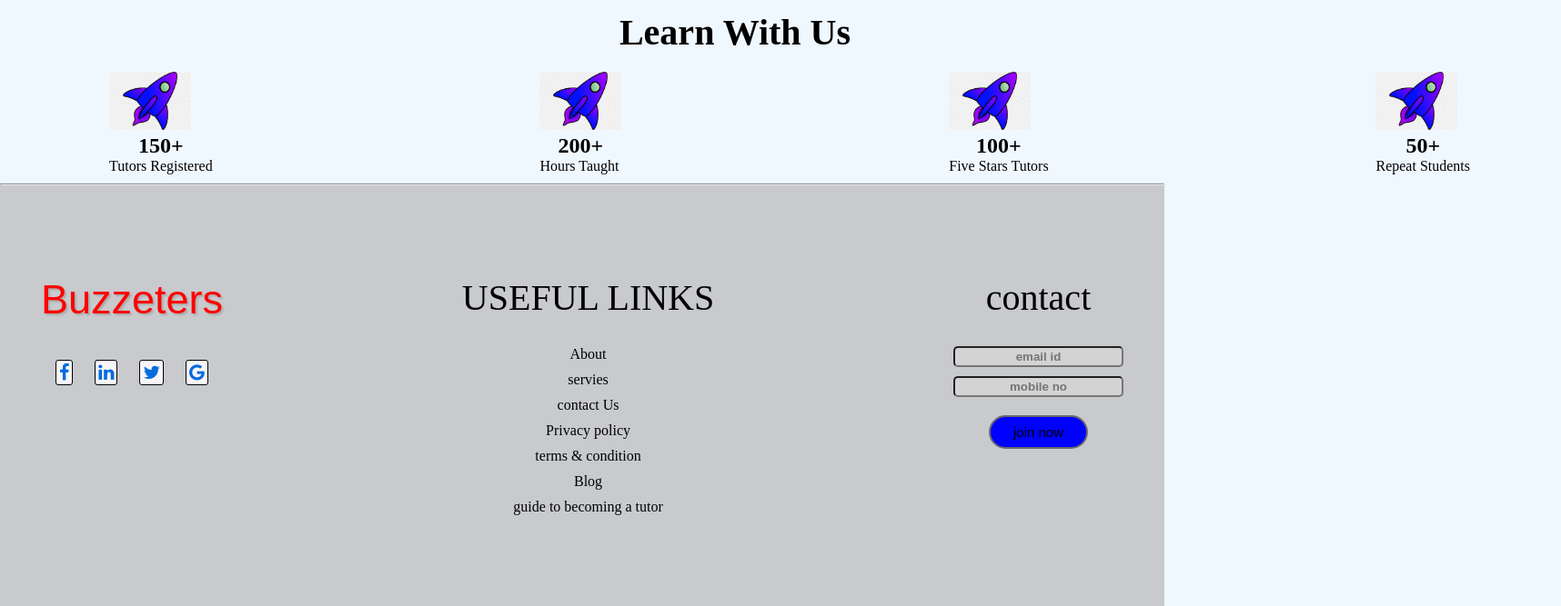
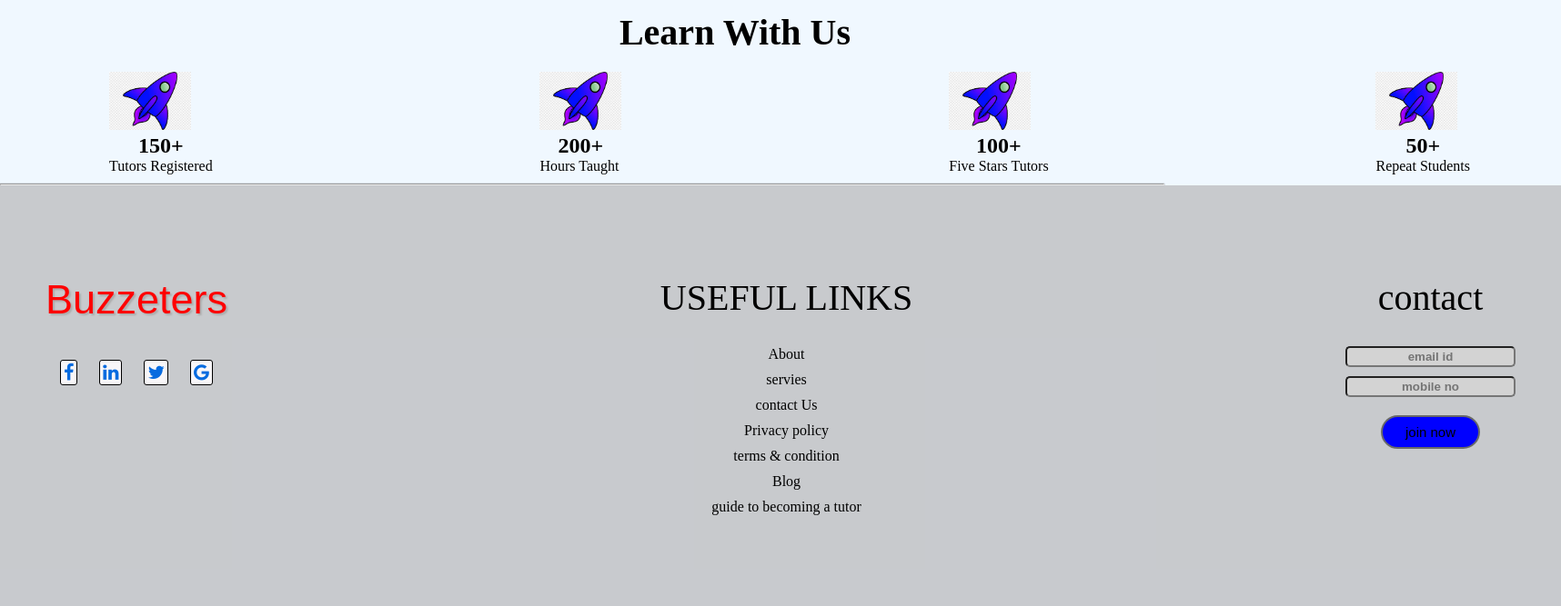
Before and after one commit to jodhakhushveer/css-and-html, a plain HTML site: page index.html in a window 1280 px wide. Shown: the part 3693-4360 px from the top of the page at 91% size, 1716 px wide, since content can reach past the window. Drawn offline with Linux system fonts and the light colour scheme; a web font is replaced by a local one.

Commit message:
Update style.css

```diff
--- a/style.css
+++ b/style.css
@@ -310,10 +310,11 @@
 
 
 .footer {
-	padding: 90px 45px;
+	padding: 90px 50px;
 	background-color: rgba(195, 196, 199, 0.884);
 	color: black;
 	display: flex;
+	width: 202vh;
 }
 
 .footer div {
```
